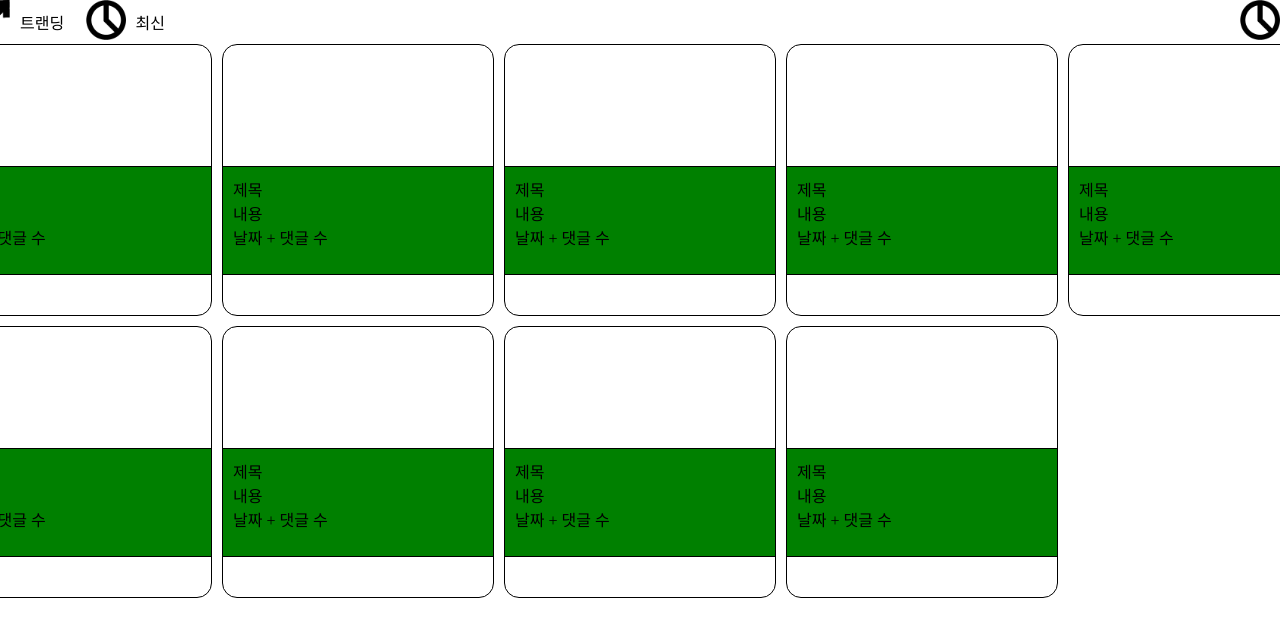
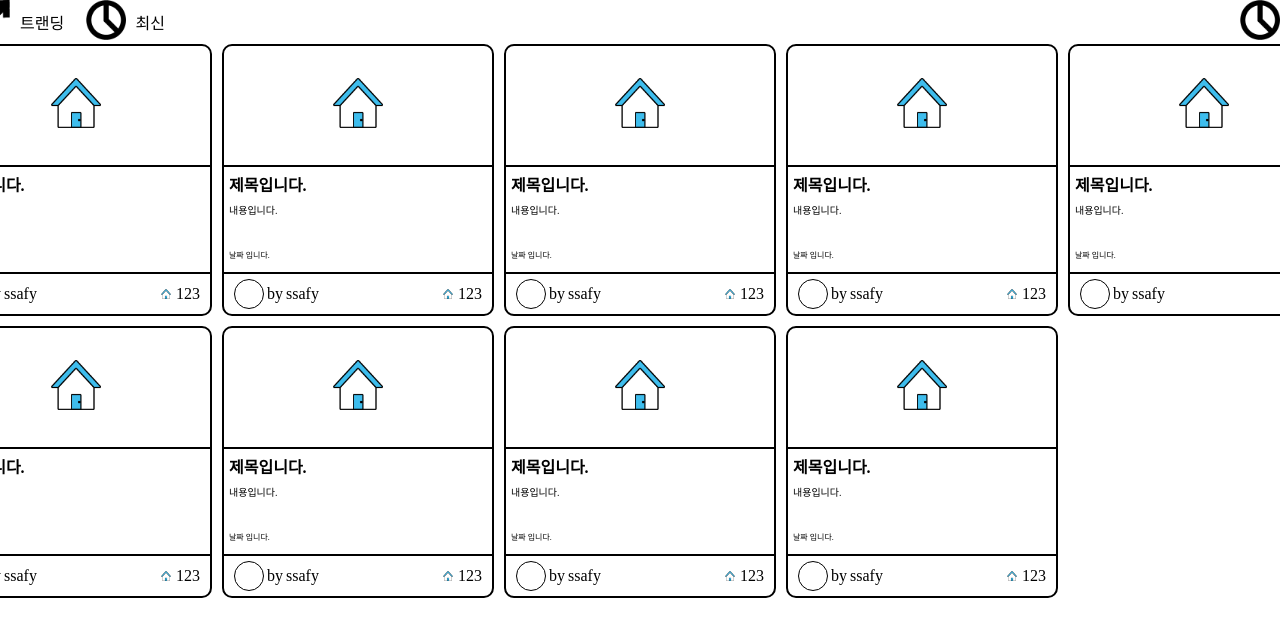
Before and after one commit to SSAFY-Real-Estate/frontend, a Vue app: page / in a window 1280 px wide. Shown: the top 636 px of the page. Built offline with nearby package versions, Linux system fonts and the light colour scheme.

Commit message:
for store

```diff
--- a/src/components/board/BoardCard.vue
+++ b/src/components/board/BoardCard.vue
@@ -1,67 +1,112 @@
 <script setup></script>
 
 <template>
+  <!-- profile -->
   <div class="BoardCard">
     <div class="profileImg">
-      <!-- <div><img src="../../assets/houseLogo.png" /></div> -->
+      <div><img src="../../assets/houseLogo.png" width="50px" height="50px"/></div>
     </div>
+
+  <!-- content -->
     <div class="content">
       <div class="content_child">
-        <div class="content_child_title"></div>
-        <div class="content_child_content"></div>
-        <div class="content_child_date"></div>
+        <div class="content_child_title"><h4>제목입니다.</h4></div>
+        <div class="content_child_content">내용입니다.</div>
+        <div class="content_child_date">날짜 입니다.</div>
       </div>
-      <div>제목</div>
-      <div>내용</div>
-      <div>날짜 + 댓글 수</div>
     </div>
-    <div></div>
+
+  <!--like -->
+    <div class="like">
+      <div class="like_profile">
+        <div class="like_profile_picture"></div>
+        <div class="like_profile_by">by</div>
+        <div class="like_profile_text">ssafy</div>
+      </div>
+
+      <div class="like_like">
+        <div class="like_like_img"><img src="../../assets/houseLogo.png" width="10px" height="10px"></div>
+        <div class="like_like_count">123</div>
+      </div>
+    </div>
   </div>
 </template>
 
 <style scoped>
 .BoardCard {
   box-sizing: border-box;
-  border-radius: 15px;
+  border-radius: 10px;
   width: 272px;
   height: 272px;
-  border: 1px solid black;
+  border: 2px solid black;
+}
+.like{
+  padding: 10px;
+  box-sizing: border-box;
+  height: 15%;
+  display: flex;
+  justify-content: space-between;
+
+}
+.like_like{
+  height: 100%;
+  display: flex;
+  justify-content: space-between;
+  align-items: center;
+}
+.like_like_img{
+  margin-right: 5px;
+}
+.like_profile{
+  height: 100%;
+  display: flex;
+  justify-content: space-between;
+  align-items: center;
+}
+.like_profile_by{
+  margin: 3px;
+}
+.like_profile_picture{
+  box-sizing: border-box;
+  width: 30px;
+  height: 30px;
+  border: 1px solid black;;
+  border-radius: 50%;
 }
 
 .content {
-  padding: 10px;
+  padding: 5px;
   width: 100%;
   height: 40%;
-  background-color: green;
   box-sizing: border-box;
-  border-bottom: 1px solid black;
+  border-bottom: 2px solid black;
 }
-/* .content_child {
-  margin: 3px;
-  background-color: green;
+.content_child_title {
+  box-sizing: border-box;
   width: 100%;
-  height: 100%;
-} */
-/* .content_child_title {
-  width: 100%;
-  height: 40%;
-  background-color: aqua;
+  height: 30px;
 }
 .content_child_content {
+  box-sizing: border-box;
   width: 100%;
-  height: 40%;
-  background-color: blueviolet;
+  height: 43px;
+  font-size: 10px;
 }
 
 .content_child_date {
+  display: flex;
+  align-items: center;
   width: 100%;
-  height: 20%;
-  background-color: blue;
-} */
+  height: 20px;
+  font-size: 8px;
+}
 
 .profileImg {
+  display: flex;
+  align-items: center;
+  justify-content: center;
   box-sizing: border-box;
-  border-bottom: 1px solid black;
+  border-bottom: 2px solid black;
   width: 100%;
   height: 45%;
 }
```
